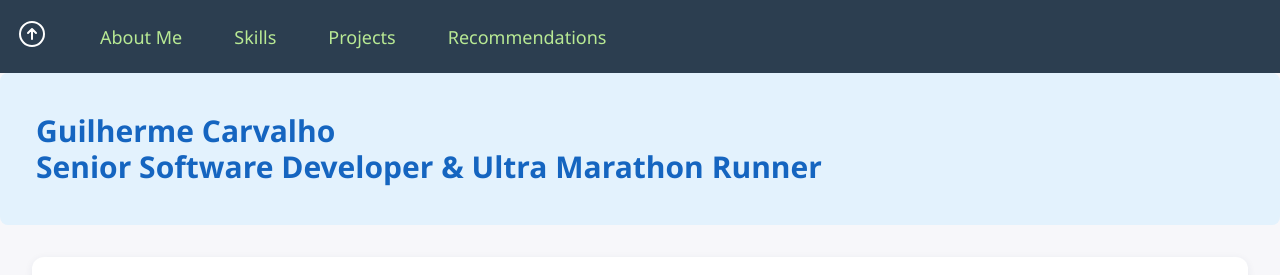
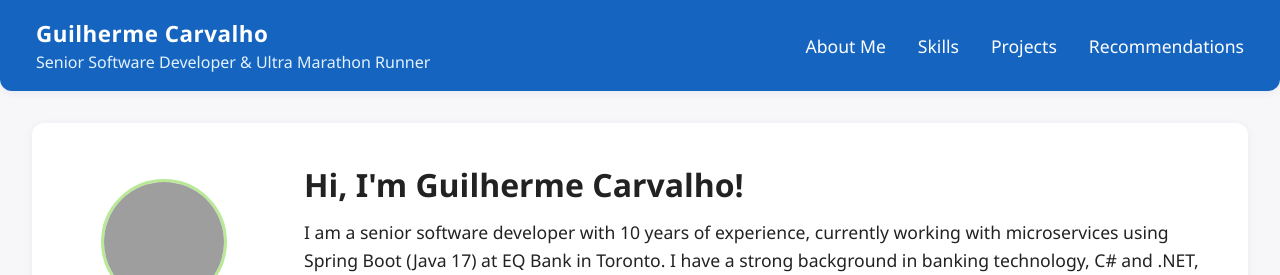
Before and after one commit to guiarturcarvalho/portfolio-website, a plain HTML site: page index.html in a window 1280 px wide. Shown: the top 275 px of the page. Drawn offline with Linux system fonts and the light colour scheme; grey boxes are pictures that could not be loaded.

Commit message:
Adjustments
Adjustments

```diff
--- a/index.html
+++ b/index.html
@@ -7,22 +7,18 @@
   <script defer src="script.js"></script>
 </head>
 <body>
-  <nav>
-    <a href="#home" class="topmenu">
-      <svg xmlns="http://www.w3.org/2000/svg" fill="none" viewBox="0 0 24 24" stroke-width="1.5" stroke="white" width="32px">
-        <path stroke-linecap="round" stroke-linejoin="round" d="M15 11.25l-3-3m0 0l-3 3m3-3v7.5M21 12a9 9 0 11-18 0 9 9 0 0118 0z" />
-      </svg>
-    </a>
+<nav class="navbar">
+  <div class="navbar-brand">
+    <div class="navbar-title">Guilherme Carvalho</div>
+    <div class="navbar-subtitle">Senior Software Developer & Ultra Marathon Runner</div>
+  </div>
+  <div class="navbar-links">
     <a href="#about" class="topmenu">About Me</a>
     <a href="#skills" class="topmenu">Skills</a>
     <a href="#projects" class="topmenu">Projects</a>
     <a href="#recommendations" class="topmenu">Recommendations</a>
-  </nav>
-
-  <div class="profile_name">
-  Guilherme Carvalho<br>
-  Senior Software Developer & Ultra Marathon Runner
-	</div>
+  </div>
+</nav>
 
 
 <section id="about" class="about-section">
--- a/style.css
+++ b/style.css
@@ -5,30 +5,57 @@ body {
   color: #222;
 }
 
-nav {
-  background: #2c3e50;
-  padding: 10px 0;
+.navbar {
   display: flex;
   align-items: center;
-  gap: 20px;
-  position: sticky;
-  top: 0;
-  z-index: 100;
+  justify-content: space-between;
+  background: #1565c0; /* Blue, matches your Skills/Recommendations */
+  color: #fff;
+  padding: 18px 36px 18px 36px;
+  border-radius: 0 0 12px 12px;
+  margin-bottom: 32px;
+  box-shadow: 0 2px 8px rgba(44, 62, 80, 0.07);
+}
+
+.navbar-brand {
+  display: flex;
+  flex-direction: column;
+  align-items: flex-start;
+}
+
+.navbar-title {
+  font-size: 1.4rem;
+  font-weight: bold;
+  letter-spacing: 0.5px;
+  color: #fff;
+}
+
+.navbar-subtitle {
+  font-size: 1rem;
+  font-weight: 500;
+  margin-top: 2px;
+  color: #e3f2fd;
+}
+
+.navbar-links {
+  display: flex;
+  gap: 32px;
 }
 
 .topmenu {
-  color: #b8e994;
+  color: #fff;
   text-decoration: none;
-  padding: 8px 16px;
-  font-size: 18px;
-  transition: all 0.2s;
+  font-size: 1.1rem;
+  transition: color 0.2s;
+  padding: 4px 0;
 }
 
 .topmenu:hover {
-  color: #fff;
+  color: #003c8f;
   font-weight: bolder;
   text-decoration: underline;
 }
+
 
 .profile_name {
   flex: 1;
```
